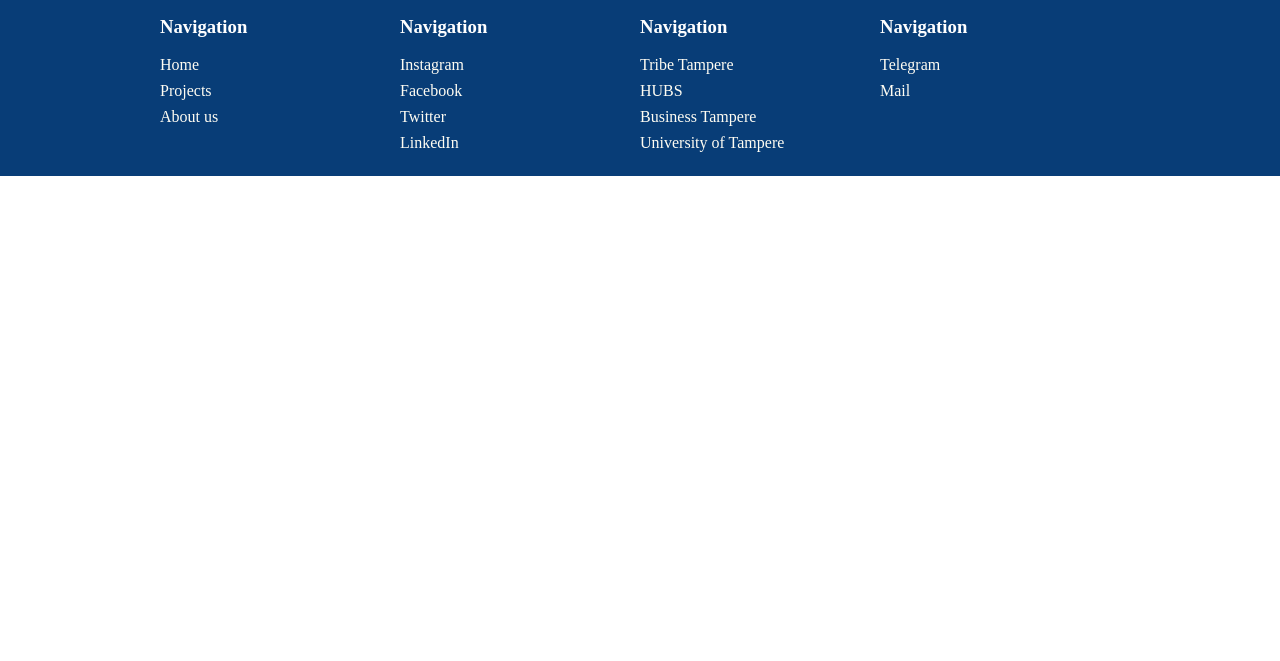
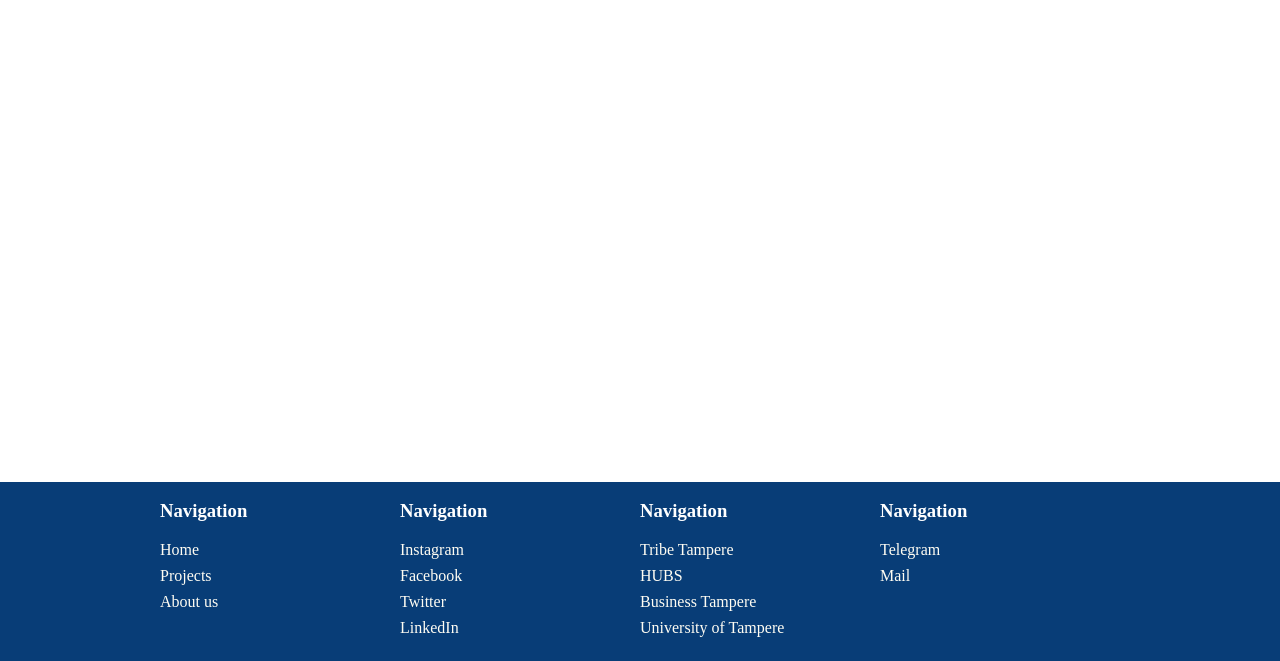
Before and after one commit to TampereES/website-2022, a Gatsby site: page /about in a window 1280 px wide. Shown: the part 139-800 px from the top of the page. Built offline with nearby package versions, Linux system fonts and the light colour scheme; Gatsby itself is replaced by a stand-in of ours.

Commit message:
made footer stay on the bottom

```diff
--- a/src/components/layout.js
+++ b/src/components/layout.js
@@ -16,13 +16,13 @@
 
 const Layout = ({ children }) => {
   return (
-    <>
+    <div className="page-container">
       <Header />
       <main>
         <Container>{children}</Container>
       </main>
       <Footer />
-    </>
+    </div>
   )
 }
 
--- a/src/components/styles/global.css
+++ b/src/components/styles/global.css
@@ -45,6 +45,16 @@
   color: #05dbf2;
 }
 
+.page-container {
+  display: flex;
+  flex-direction: column;
+  min-height: 100vh;
+}
+
+main {
+  flex: 1;
+}
+
 footer {
   background-color: #083d77;
 }
```
